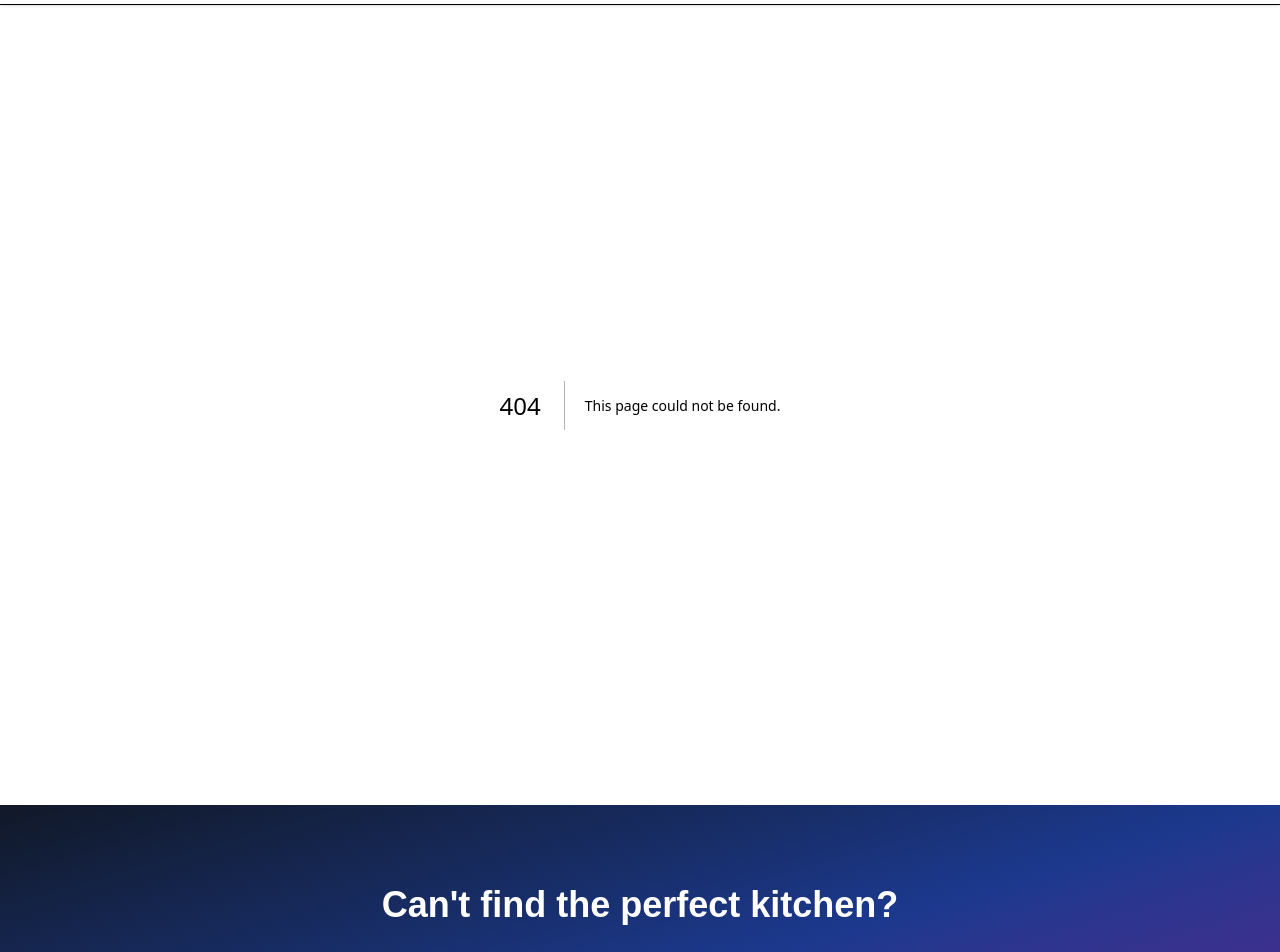
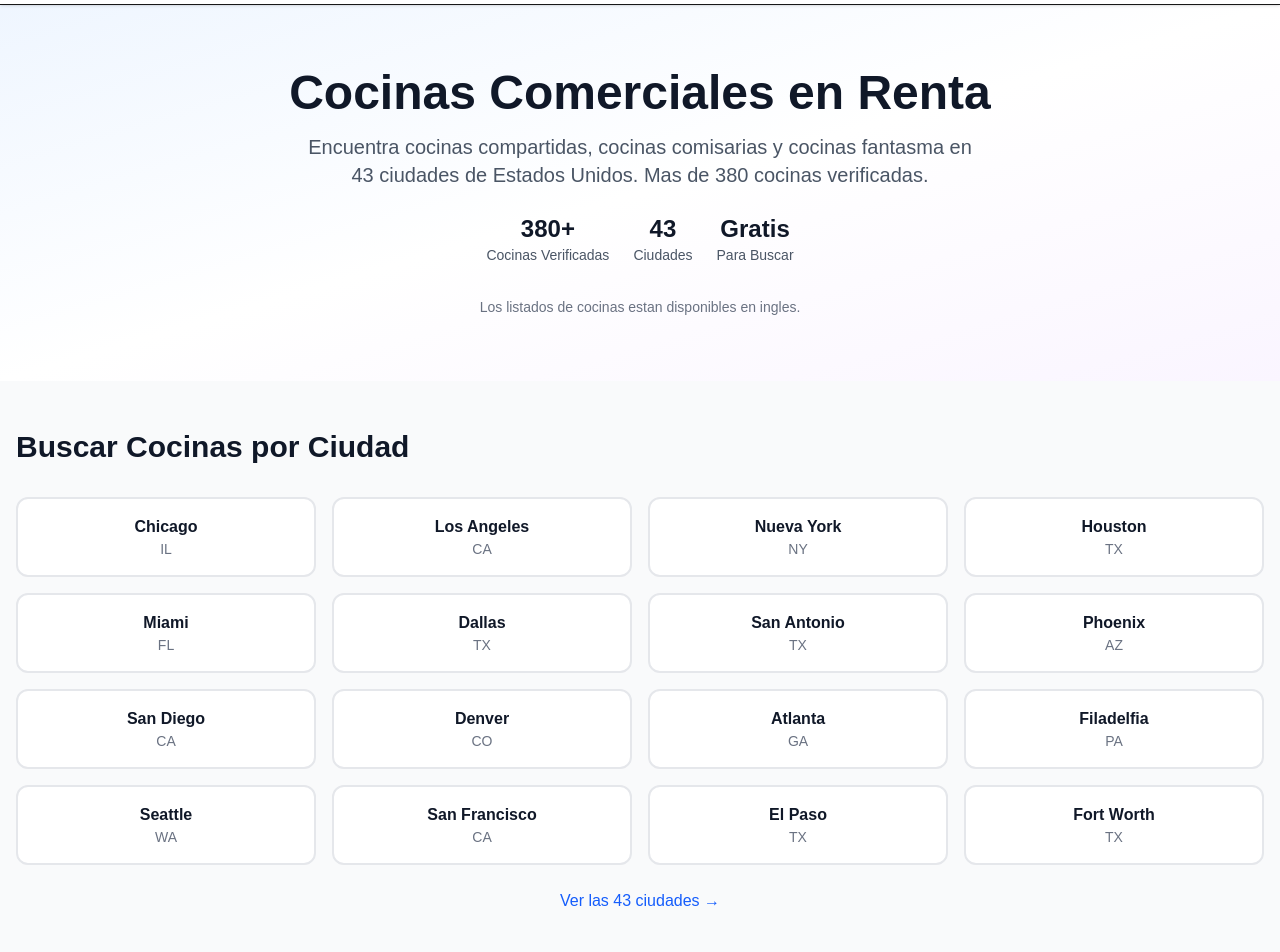
Before and after one commit to kgb4000/shared-commercial-kitchen, a Next.js app: page /cocinas-comerciales in a window 1280 px wide. Before the commit this address had no page. Shown: the part 60-1012 px from the top of the page. Built offline with nearby package versions, Linux system fonts and the light colour scheme.

Commit message:
seo: add Spanish language commercial kitchen landing page

```diff
--- /dev/null
+++ b/app/cocinas-comerciales/page.js
@@ -0,0 +1,143 @@
+import Link from 'next/link'
+
+export const metadata = {
+  title: 'Cocinas Comerciales en Renta — Encuentra Cocinas Compartidas Cerca de Ti',
+  description:
+    'Encuentra cocinas comerciales en renta, cocinas compartidas y cocinas comisarias en 43 ciudades de Estados Unidos. Alquiler por hora, dia o mes.',
+  keywords: 'cocinas comerciales cerca de mi, cocinas comerciales en renta, cocina compartida, renta de cocina comercial, cocina comisaria, cocina industrial en renta',
+  alternates: {
+    canonical: 'https://sharedkitchenlocator.com/cocinas-comerciales',
+  },
+  openGraph: {
+    title: 'Cocinas Comerciales en Renta — 43 Ciudades, 380+ Cocinas',
+    description: 'Encuentra cocinas comerciales en renta en Estados Unidos.',
+    type: 'website',
+  },
+}
+
+const ciudades = [
+  { nombre: 'Chicago', estado: 'IL', slug: 'chicago/il' },
+  { nombre: 'Los Angeles', estado: 'CA', slug: 'los-angeles/ca' },
+  { nombre: 'Nueva York', estado: 'NY', slug: 'new-york/ny' },
+  { nombre: 'Houston', estado: 'TX', slug: 'houston/tx' },
+  { nombre: 'Miami', estado: 'FL', slug: 'miami/fl' },
+  { nombre: 'Dallas', estado: 'TX', slug: 'dallas/tx' },
+  { nombre: 'San Antonio', estado: 'TX', slug: 'san-antonio/tx' },
+  { nombre: 'Phoenix', estado: 'AZ', slug: 'phoenix/az' },
+  { nombre: 'San Diego', estado: 'CA', slug: 'san-diego/ca' },
+  { nombre: 'Denver', estado: 'CO', slug: 'denver/co' },
+  { nombre: 'Atlanta', estado: 'GA', slug: 'atlanta/ga' },
+  { nombre: 'Filadelfia', estado: 'PA', slug: 'philadelphia/pa' },
+  { nombre: 'Seattle', estado: 'WA', slug: 'seattle/wa' },
+  { nombre: 'San Francisco', estado: 'CA', slug: 'san-francisco/ca' },
+  { nombre: 'El Paso', estado: 'TX', slug: 'el-paso/tx' },
+  { nombre: 'Fort Worth', estado: 'TX', slug: 'fort-worth/tx' },
+]
+
+export default function CocinasComerciales() {
+  return (
+    <div className="min-h-screen bg-gray-50">
+      <section className="bg-gradient-to-br from-blue-50 via-white to-purple-50 py-16">
+        <div className="max-w-7xl mx-auto px-4 text-center">
+          <h1 className="text-4xl md:text-5xl font-bold text-gray-900 mb-4">
+            Cocinas Comerciales en Renta
+          </h1>
+          <p className="text-xl text-gray-600 mb-6 max-w-2xl mx-auto">
+            Encuentra cocinas compartidas, cocinas comisarias y cocinas fantasma en 43 ciudades de Estados Unidos. Mas de 380 cocinas verificadas.
+          </p>
+          <div className="flex flex-wrap justify-center gap-6 text-gray-600 mb-8">
+            <div className="text-center">
+              <div className="text-2xl font-bold text-gray-900">380+</div>
+              <div className="text-sm">Cocinas Verificadas</div>
+            </div>
+            <div className="text-center">
+              <div className="text-2xl font-bold text-gray-900">43</div>
+              <div className="text-sm">Ciudades</div>
+            </div>
+            <div className="text-center">
+              <div className="text-2xl font-bold text-gray-900">Gratis</div>
+              <div className="text-sm">Para Buscar</div>
+            </div>
+          </div>
+          <p className="text-sm text-gray-500">
+            Los listados de cocinas estan disponibles en ingles.
+          </p>
+        </div>
+      </section>
+
+      <div className="max-w-7xl mx-auto px-4 py-12">
+        {/* Cities Grid */}
+        <section className="mb-16">
+          <h2 className="text-3xl font-bold text-gray-900 mb-8">
+            Buscar Cocinas por Ciudad
+          </h2>
+          <div className="grid grid-cols-2 md:grid-cols-4 gap-4">
+            {ciudades.map((ciudad) => (
+              <Link
+                key={ciudad.slug}
+                href={`/commercial-kitchen-for-rent/${ciudad.slug}`}
+                className="border-2 border-gray-200 rounded-xl p-4 text-center hover:border-blue-400 hover:shadow-md transition-all bg-white"
+              >
+                <div className="font-bold text-gray-900">{ciudad.nombre}</div>
+                <div className="text-sm text-gray-500">{ciudad.estado}</div>
+              </Link>
+            ))}
+          </div>
+          <div className="text-center mt-6">
+            <Link
+              href="/browse-kitchens"
+              className="text-blue-600 font-medium hover:text-blue-700"
+            >
+              Ver las 43 ciudades &rarr;
+            </Link>
+          </div>
+        </section>
+
+        {/* Content */}
+        <section className="mb-16 max-w-4xl">
+          <h2 className="text-3xl font-bold text-gray-900 mb-6">
+            Que es una Cocina Comercial Compartida?
+          </h2>
+          <p className="text-gray-700 leading-relaxed mb-4">
+            Una cocina comercial compartida (tambien llamada cocina comisaria o cocina de uso compartido) es una instalacion profesional con licencia donde multiples negocios de alimentos pueden preparar, cocinar y empaquetar sus productos. Estas cocinas comerciales proporcionan todo el equipo, almacenamiento y espacio de trabajo necesarios para operar un negocio de alimentos legalmente.
+          </p>
+
+          <h3 className="text-xl font-semibold text-gray-900 mb-3 mt-8">
+            Quien Usa Cocinas Comerciales en Renta?
+          </h3>
+          <ul className="space-y-2 text-gray-700 mb-8">
+            <li><strong>Negocios de catering</strong> — preparacion de eventos y comidas corporativas</li>
+            <li><strong>Camiones de comida (food trucks)</strong> — preparacion y almacenamiento de alimentos</li>
+            <li><strong>Panaderos y reposteros</strong> — creacion de panes, pasteles y postres especiales</li>
+            <li><strong>Productores de alimentos</strong> — fabricacion de salsas, botanas y productos empaquetados</li>
+            <li><strong>Cocinas fantasma (ghost kitchens)</strong> — restaurantes solo de entrega a domicilio</li>
+            <li><strong>Servicios de preparacion de comidas</strong> — meal prep y chefs personales</li>
+          </ul>
+
+          <h3 className="text-xl font-semibold text-gray-900 mb-3">
+            Cuanto Cuesta Rentar una Cocina Comercial?
+          </h3>
+          <p className="text-gray-700 leading-relaxed mb-4">
+            Los precios varian segun la ciudad y las instalaciones. En general, las cocinas comerciales se rentan de $15 a $50 por hora, o de $500 a $3,000 por mes. La mayoria incluye equipo profesional, refrigeracion, almacenamiento y servicios de limpieza.
+          </p>
+        </section>
+
+        {/* CTA */}
+        <section className="text-center py-12 bg-blue-50 rounded-2xl">
+          <h2 className="text-2xl font-bold text-gray-900 mb-3">
+            Encuentra Tu Cocina Comercial
+          </h2>
+          <p className="text-gray-600 mb-6">
+            Busca entre mas de 380 cocinas verificadas en 43 ciudades.
+          </p>
+          <Link
+            href="/browse-kitchens"
+            className="inline-block bg-blue-600 text-white px-8 py-4 rounded-lg font-medium text-lg hover:bg-blue-700 transition-colors"
+          >
+            Buscar Cocinas
+          </Link>
+        </section>
+      </div>
+    </div>
+  )
+}
```
